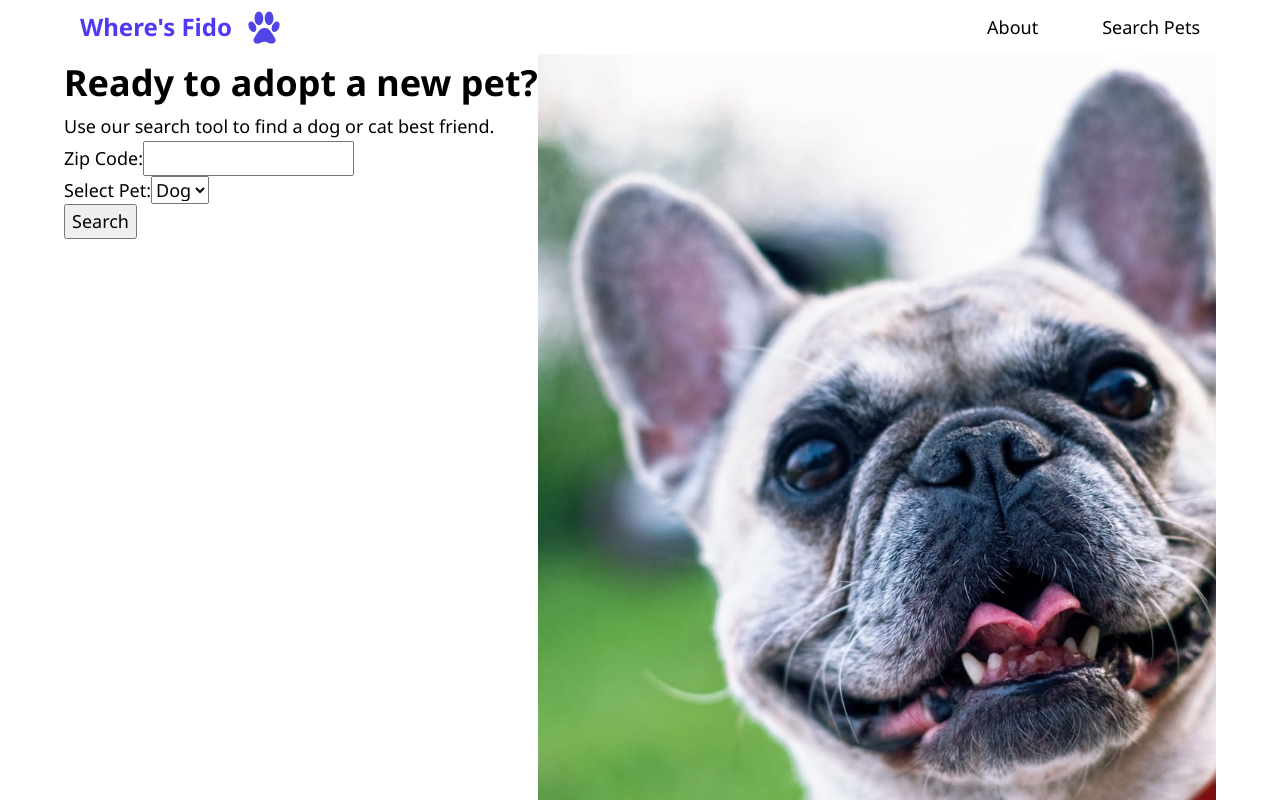
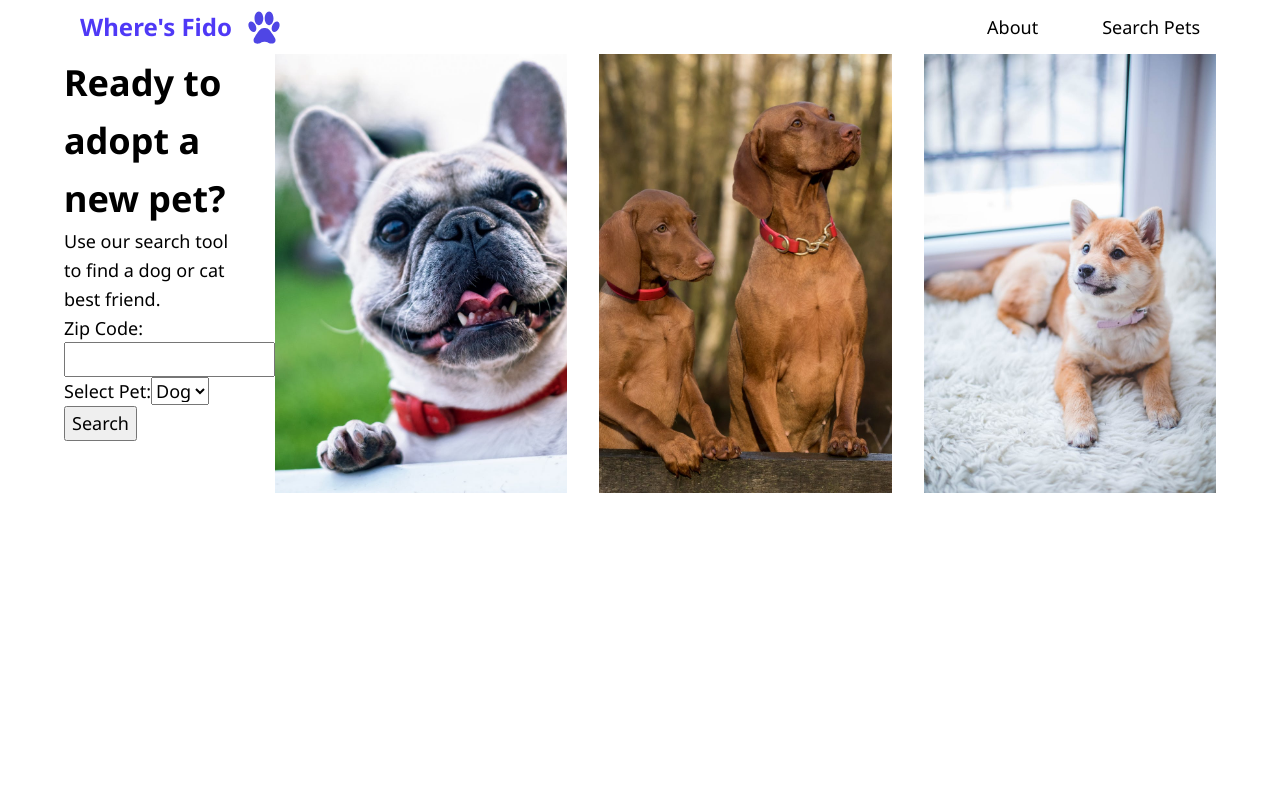
Before and after one commit to apcurran/wheres-fido-app, a React (Vite) app in the folder client/: page /pets-search in a window 1280 px wide. Shown: the top 800 px of the page. Built offline with nearby package versions, Linux system fonts and the light colour scheme; the HTML template or start-up script is replaced by a standard one.

Commit message:
Row layouts for parent and child grids

```diff
--- a/client/src/pages/search-pets/SearchPets.css
+++ b/client/src/pages/search-pets/SearchPets.css
@@ -1,6 +1,7 @@
 @scope (.search-pets-wrapper) {
     :scope {
         display: grid;
+        grid-template-columns: min-content 1fr;
         grid-template-areas: "info imgs";
     }
 
@@ -9,6 +10,12 @@
     }
 
     .adoption-img-group {
+        /* child property */
         grid-area: "imgs";
+
+        /* as a parent property */
+        display: grid;
+        column-gap: 2rem;
+        grid-template-columns: repeat(auto-fit, minmax(10rem, 1fr));
     }
 }
```
